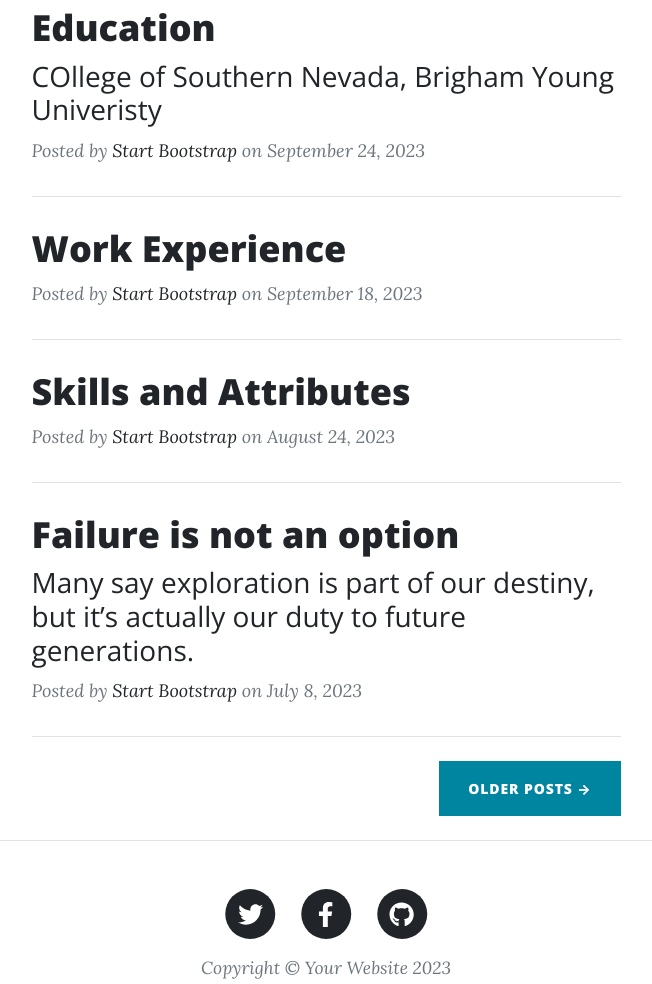
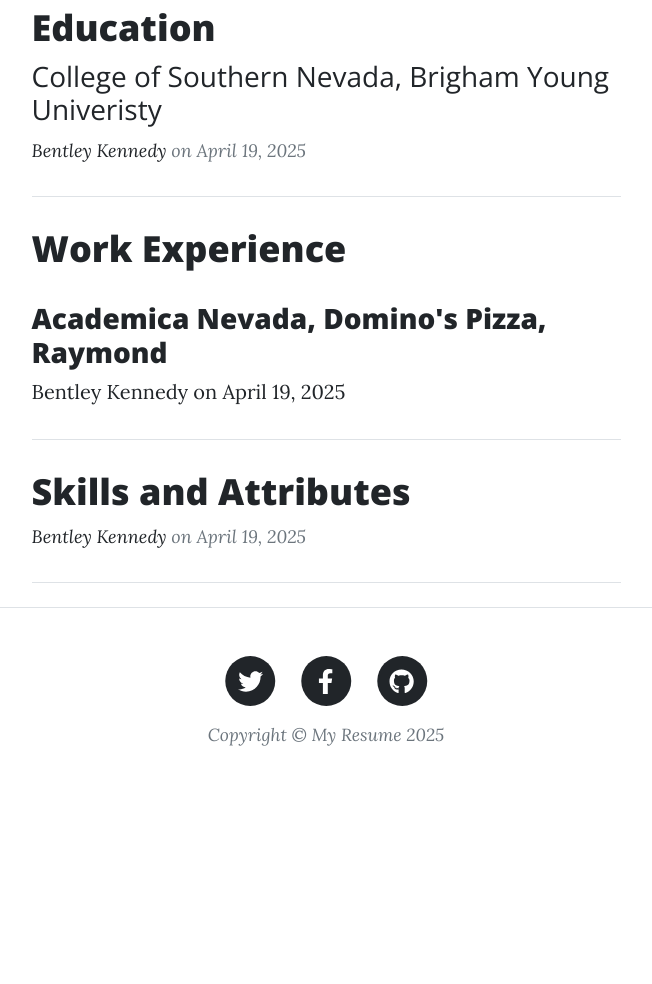
Before and after one commit to bentan917/Web-Development-Project, a plain HTML site: page index.html in a window 1280 px wide. Shown: the part 700-1684 px from the top of the page, without its empty margins (314-966 px from the left). After the commit the page ends 1497 px from the top, so only its background shows below. Drawn offline with nearby package versions, Linux system fonts and the light colour scheme.

Commit message:
Add files via upload

```diff
--- a/index.html
+++ b/index.html
@@ -41,7 +41,7 @@
                     <div class="col-md-10 col-lg-8 col-xl-7">
                         <div class="site-heading">
                             <h1>Bentley Kennedy</h1>
-                            <span class="subheading">Student, </span>
+                            <span class="subheading">Disciple, Student, Leader </span>
                         </div>
                     </div>
                 </div>
@@ -55,23 +55,24 @@
                     <div class="post-preview">
                         <a href="post.html">
                             <h2 class="post-title">Education</h2>
-                            <h3 class="post-subtitle"> COllege of Southern Nevada, Brigham Young Univeristy</h3>
+                            <h3 class="post-subtitle"> College of Southern Nevada, Brigham Young Univeristy</h3>
                         </a>
                         <p class="post-meta">
-                            Posted by
-                            <a href="#!">Start Bootstrap</a>
-                            on September 24, 2023
+
+                            <a href="#!">Bentley Kennedy</a>
+                            on April 19, 2025
                         </p>
                     </div>
                     <!-- Divider-->
                     <hr class="my-4" />
                     <!-- Post preview-->
                     <div class="post-preview">
-                        <a href="post.html"><h2 class="post-title">Work Experience</h2></a>
+                        <a href="about.html"><h2 class="post-title">Work Experience</h2></a>
                         <p class="post-meta">
-                            Posted by
-                            <a href="#!">Start Bootstrap</a>
-                            on September 18, 2023
+                            <h3 class="post-subtitle"> Academica Nevada, Domino's Pizza, Raymond</h3>
+
+                            <a href="#!">Bentley Kennedy</a>
+                            on April 19, 2025
                         </p>
                     </div>
                     <!-- Divider-->
@@ -83,29 +84,14 @@
                             <h3 class="post-subtitle"></h3>
                         </a>
                         <p class="post-meta">
-                            Posted by
-                            <a href="#!">Start Bootstrap</a>
-                            on August 24, 2023
+
+                            <a href="#!">Bentley Kennedy</a>
+                            on April 19, 2025
                         </p>
                     </div>
                     <!-- Divider-->
                     <hr class="my-4" />
-                    <!-- Post preview-->
-                    <div class="post-preview">
-                        <a href="post.html">
-                            <h2 class="post-title">Failure is not an option</h2>
-                            <h3 class="post-subtitle">Many say exploration is part of our destiny, but it’s actually our duty to future generations.</h3>
-                        </a>
-                        <p class="post-meta">
-                            Posted by
-                            <a href="#!">Start Bootstrap</a>
-                            on July 8, 2023
-                        </p>
-                    </div>
-                    <!-- Divider-->
-                    <hr class="my-4" />
-                    <!-- Pager-->
-                    <div class="d-flex justify-content-end mb-4"><a class="btn btn-primary text-uppercase" href="#!">Older Posts →</a></div>
+
                 </div>
             </div>
         </div>
@@ -140,7 +126,7 @@
                                 </a>
                             </li>
                         </ul>
-                        <div class="small text-center text-muted fst-italic">Copyright &copy; Your Website 2023</div>
+                        <div class="small text-center text-muted fst-italic">Copyright &copy; My Resume 2025</div>
                     </div>
                 </div>
             </div>
```
Also changed, not shown: about.html (+11 -5 lines).
